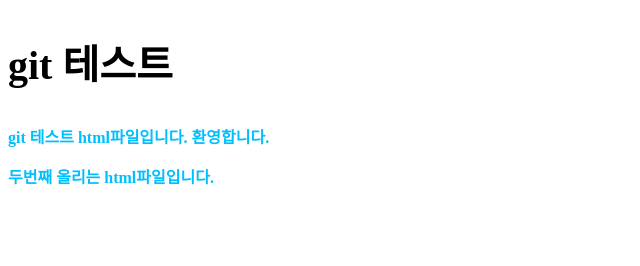
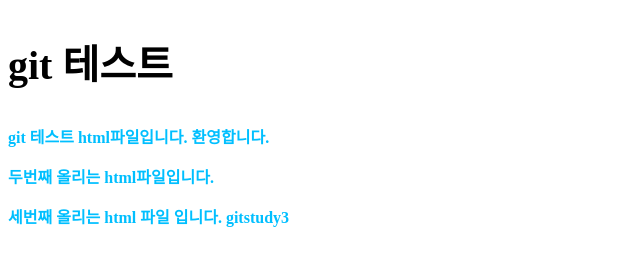
Before and after one commit to hay31/test, a plain HTML site: page index.html in a window 1280 px wide. Shown: the whole page, without its empty margins (0-640 px from the left). Drawn offline with Linux system fonts and the light colour scheme.

Commit message:
세번째 index.html과 README.md를 수정

```diff
--- a/index.html
+++ b/index.html
@@ -10,5 +10,6 @@
     <h2>git 테스트</h2>
     <p>git 테스트 html파일입니다. 환영합니다.</p>
     <p>두번째 올리는 html파일입니다.</p>
+    <p>세번째 올리는 html 파일 입니다. gitstudy3</p>
 </body>
 </html>
```
Also changed, not shown: 1 other file.
